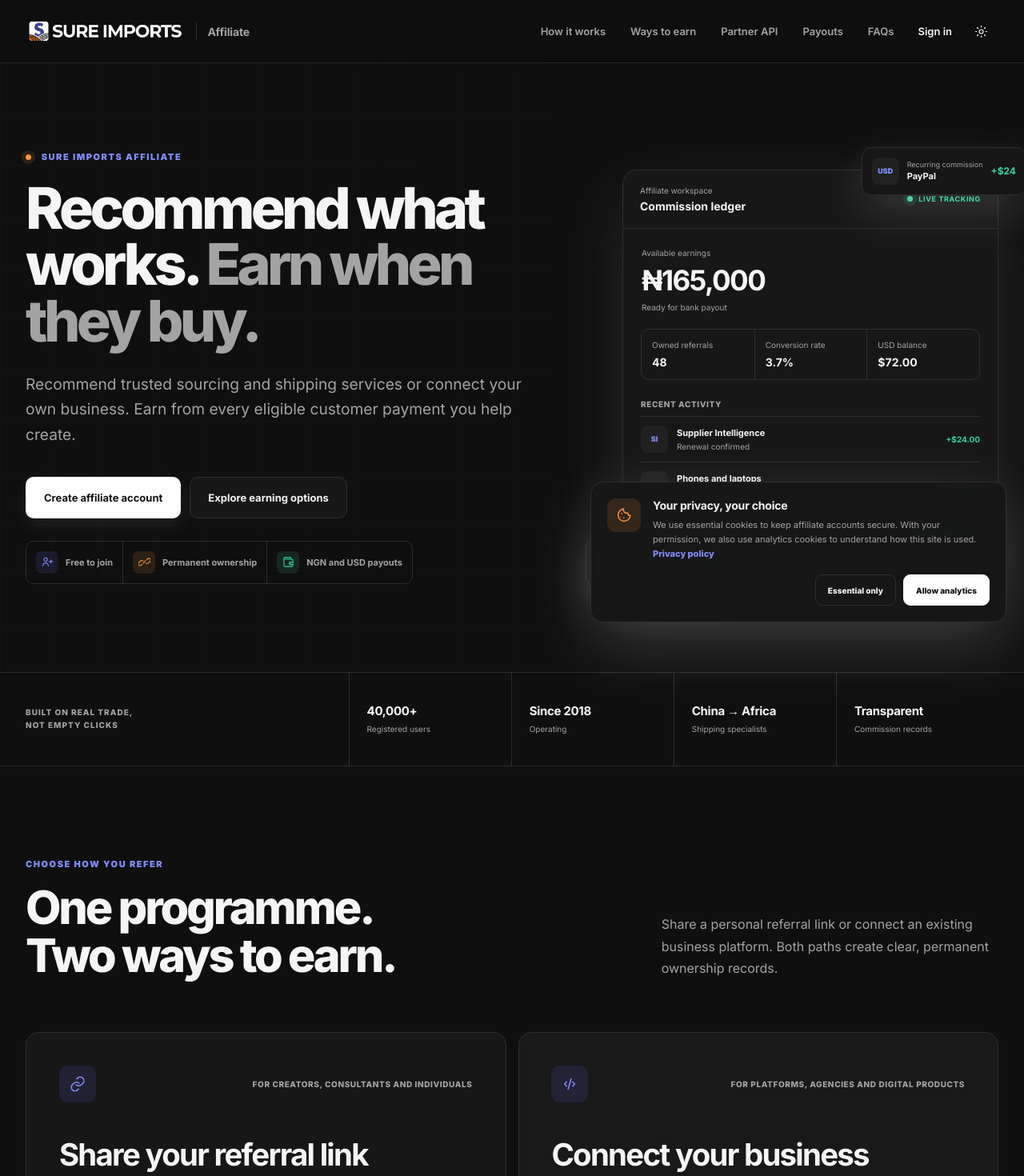
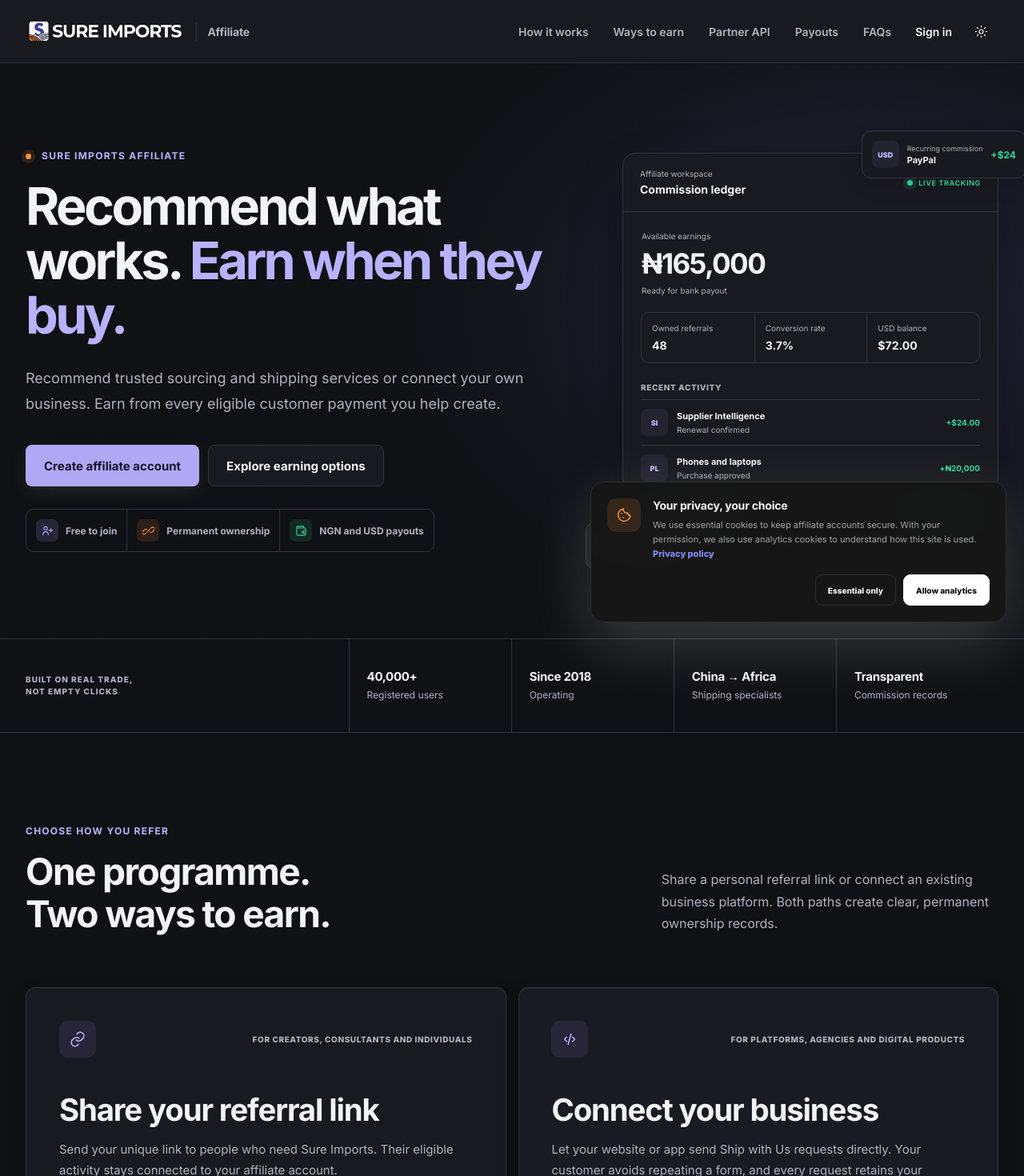
Before and after one commit to Spreaditlimited/affiliate.sureimports.com, a Next.js app: page / in a window 1280 px wide. Shown: the top 1470 px of the page at 80% size. Built offline with nearby package versions, Linux system fonts and the light colour scheme; no server answers.

Commit message:
Refine affiliate landing dashboard and auth themes

```diff
--- a/app/(home)/landing.css
+++ b/app/(home)/landing.css
@@ -209,3 +209,40 @@
   .ah-final-layout { gap: 35px; }
   .affiliate-home .footer-bottom { flex-direction: column-reverse; gap: 10px; }
 }
+
+/* Refined marketing surfaces and type in both themes. */
+html:not(.dark) .affiliate-home { --background:0 0% 100%; }
+.affiliate-home .ah-hero { min-height:720px;isolation:isolate; }
+.affiliate-home .ah-hero::before { content:'';position:absolute;z-index:-1;inset:0 0 0 38%;background:radial-gradient(ellipse at 75% 42%,#eeecfc 0%,#f5f7fc 40%,transparent 72%);pointer-events:none; }
+html.dark .affiliate-home .ah-hero::before { background:radial-gradient(ellipse at 75% 42%,#242037 0%,#171923 40%,transparent 72%); }
+.affiliate-home .ah-grid-lines { opacity:.12; }
+.affiliate-home .ah-hero-layout { padding-block:96px; }
+.affiliate-home .ah-hero-copy h1 { font-size:clamp(52px,5.05vw,74px);font-weight:700;line-height:1.055;letter-spacing:-.055em; }
+.affiliate-home .ah-hero-copy h1 span { color:var(--indigo); }
+.affiliate-home .ah-hero-copy > p:not(.ah-kicker) { font-size:18px;line-height:1.75; }
+.affiliate-home .ah-kicker { font-size:12px;font-weight:650;letter-spacing:.105em; }
+.affiliate-home :is(.ah-heading h2,.ah-process-intro h2,.ah-partner-copy h2,.ah-faq h2,.ah-final h2) { font-weight:650;letter-spacing:-.035em;line-height:1.15;font-size:clamp(34px,3.6vw,52px); }
+.affiliate-home :is(.ah-entry,.ah-service-ledger,.ah-payout-grid article) { border-radius:12px;box-shadow:var(--shadow); }
+.affiliate-home .ah-entry h3 { font-weight:650;letter-spacing:-.03em; }
+.affiliate-home :is(.ah-entry>p,.ah-service-name p,.ah-process-list p,.ah-payout-grid p,.ah-faq-list details p) { font-size:15px;line-height:1.75; }
+.affiliate-home :is(.ah-entry li,.ah-entry>a) { font-size:14px; }
+.affiliate-home :is(.ah-service-rate span,.ah-proof-metrics span,.ah-rate-note,.ah-payout-grid small) { font-size:12px; }
+.affiliate-home .ah-hero-assurance > div { font-size:12px; }
+.affiliate-home .ah-ledger { border-radius:16px;box-shadow:0 28px 60px -20px rgb(45 49 99 / 22%),0 4px 12px rgb(24 36 59 / 5%); }
+html.dark .affiliate-home .ah-ledger { box-shadow:0 28px 60px -20px rgb(0 0 0 / 60%); }
+.affiliate-home .ah-floating-payment { box-shadow:var(--shadow); }
+.affiliate-home .ah-faq-list summary { font-size:16px;line-height:1.5; }
+.affiliate-home .ah-faq-list details[open] summary { color:var(--indigo); }
+.affiliate-home .ah-partner { background:#191922;color:#f2f3f7; }
+.affiliate-home .ah-partner-copy > p:not(.ah-kicker),.affiliate-home .ah-partner-copy li { color:#adb2c0; }
+.affiliate-home .ah-api-console { background:#191b21;border-color:#30333e; }
+.affiliate-home .ah-api-request { background:#101114;border-color:#30333e; }
+.affiliate-home .ah-api-response { background:#24232f;border-color:#393348; }
+.affiliate-home .ah-dark-button { background:#b0a7f5;color:#19152d;border-color:transparent; }
+.affiliate-home .ah-final { border-top:0; }
+@media(max-width:580px) {
+ .affiliate-home .ah-hero-copy h1 { font-size:clamp(40px,10.6vw,52px); }
+ .affiliate-home .ah-hero-copy>p:not(.ah-kicker) { font-size:17px; }
+ .affiliate-home .ah-hero-layout { padding-block:48px; }
+ .affiliate-home .ah-hero::before { inset:0;opacity:.5; }
+}
--- a/app/globals.css
+++ b/app/globals.css
@@ -806,3 +806,44 @@
   .settings-session-list article { grid-template-columns: 32px minmax(0, 1fr); }
   .settings-session-list article > b, .settings-session-list article > button { grid-column: 2; justify-self: start; }
 }
+
+/* Shared Partner/Affiliate design direction, scoped to marketing and workspace. */
+html:not(.dark) :is(.affiliate-home,.affiliate-dashboard) { --background:220 50% 98%;--foreground:220 42% 16%;--card:0 0% 100%;--card-foreground:220 42% 16%;--primary:243 40% 44%;--primary-foreground:0 0% 100%;--secondary:225 40% 97%;--muted:225 40% 97%;--muted-foreground:219 19% 40%;--border:217 30% 92%;--ring:243 40% 44%;--indigo:#48439b;--indigo-soft:#efedf9;--shadow:0 2px 4px rgb(24 36 59 / 2%),0 10px 24px rgb(24 36 59 / 3%); }
+html.dark :is(.affiliate-home,.affiliate-dashboard) { --background:225 11% 7%;--foreground:228 24% 96%;--card:225 14% 11%;--card-foreground:228 24% 96%;--primary:247 80% 81%;--primary-foreground:250 36% 13%;--secondary:245 15% 16%;--muted:245 15% 16%;--muted-foreground:224 13% 72%;--border:227 13% 22%;--ring:247 80% 81%;--indigo:#b8b2ff;--indigo-soft:#292539;--shadow:0 1px 0 rgb(255 255 255 / 3%) inset,0 8px 24px rgb(0 0 0 / 12%); }
+.affiliate-dashboard { background:hsl(var(--background));color:hsl(var(--foreground)); }
+.affiliate-dashboard.affiliate-dashboard { --dashboard-type-label:12px;--dashboard-type-meta:13px;--dashboard-type-control:14px;--dashboard-type-body:15px;--dashboard-type-title:24px; }
+.affiliate-dashboard .dashboard-topbar { background:hsl(var(--card));backdrop-filter:none; }
+.affiliate-dashboard .dashboard-sidebar { background:hsl(var(--card)); }
+.affiliate-dashboard .dashboard-sidebar nav a { border-radius:8px;font-size:14px;min-height:46px; }
+.affiliate-dashboard .dashboard-sidebar nav a.active { box-shadow:inset 3px 0 var(--indigo);font-weight:650; }
+.affiliate-dashboard :is(.balance-card,.dashboard-stat-grid,.dashboard-panel,.payout-balance-card,.developer-panel,.developer-docs>div,.resource-share-card) { border-radius:12px;box-shadow:var(--shadow); }
+.affiliate-dashboard .dashboard-page-heading h1 { font-weight:650;letter-spacing:-.035em;line-height:1.15; }
+.affiliate-dashboard :is(.button,.developer-key-create button,.developer-key-list button,.developer-secret button) { min-height:44px;border-radius:8px;font-size:14px; }
+.affiliate-dashboard .button-primary,.affiliate-dashboard .developer-key-create button { background:hsl(var(--primary));color:hsl(var(--primary-foreground)); }
+.affiliate-dashboard :is(.referral-link-card,.developer-intro) { background:hsl(var(--card));border-color:hsl(var(--border));color:hsl(var(--foreground));box-shadow:var(--shadow); }
+.affiliate-dashboard .referral-link-card::after { display:none; }
+.affiliate-dashboard .referral-link-card span { color:var(--indigo); }
+.affiliate-dashboard .referral-link-card strong { color:hsl(var(--foreground));font-size:15px; }
+.affiliate-dashboard .referral-link-card button,.affiliate-dashboard .developer-intro a { background:hsl(var(--primary));color:hsl(var(--primary-foreground));border-color:transparent;min-height:44px;font-size:14px; }
+.affiliate-dashboard .developer-intro p { color:hsl(var(--muted-foreground)); }
+.affiliate-dashboard :is(.settings-form input:not([type=checkbox]),.payout-account-content input,.developer-key-create input) { font-size:16px; }
+.affiliate-dashboard .data-table-head { background:hsl(var(--background));font-weight:650; }
+.affiliate-dashboard .dashboard-top-actions { gap:12px; }
+.affiliate-home .button { border-radius:8px;font-size:15px; }
+.affiliate-home .site-header { background:hsl(var(--card));backdrop-filter:none; }
+.affiliate-home :is(.desktop-nav a,.nav-sign-in) { font-size:14px; }
+
+/* Authentication: the same palette, with the original split layout retained. */
+html:not(.dark) .auth-page { --background:220 50% 98%;--foreground:220 42% 16%;--card:0 0% 100%;--primary:243 40% 44%;--primary-foreground:0 0% 100%;--secondary:225 40% 97%;--muted:225 40% 97%;--muted-foreground:219 19% 40%;--border:217 30% 92%;--indigo:#48439b;--ring:243 40% 44%; }
+html.dark .auth-page { --background:225 11% 7%;--foreground:228 24% 96%;--card:225 14% 11%;--primary:247 80% 81%;--primary-foreground:250 36% 13%;--secondary:245 15% 16%;--muted:245 15% 16%;--muted-foreground:224 13% 72%;--border:227 13% 22%;--indigo:#b8b2ff;--ring:247 80% 81%; }
+.auth-page { background:hsl(var(--background));color:hsl(var(--foreground)); }
+.auth-page .auth-story { background:#15171f; }
+.auth-page .auth-story-copy h2 { font-weight:650;letter-spacing:-.045em; }
+.auth-page .auth-story-copy h2 span { color:#b8b2ff; }
+.auth-page .auth-heading h1 { font-weight:650;letter-spacing:-.035em;line-height:1.15; }
+.auth-page .auth-heading>p:last-child { font-size:15px;line-height:1.7; }
+.auth-page .auth-form label { font-size:14px;gap:9px; }
+.auth-page .auth-form input:not([type=checkbox]),.auth-page .auth-form select { font-size:16px;height:50px;border-radius:8px; }
+.auth-page .auth-submit { font-size:15px;border-radius:8px;box-shadow:0 2px 5px rgb(0 0 0 / 12%); }
+.auth-page .auth-switch { font-size:14px; }
+.auth-page .auth-legal { font-size:12px;line-height:1.7;margin-top:16px; }
```
